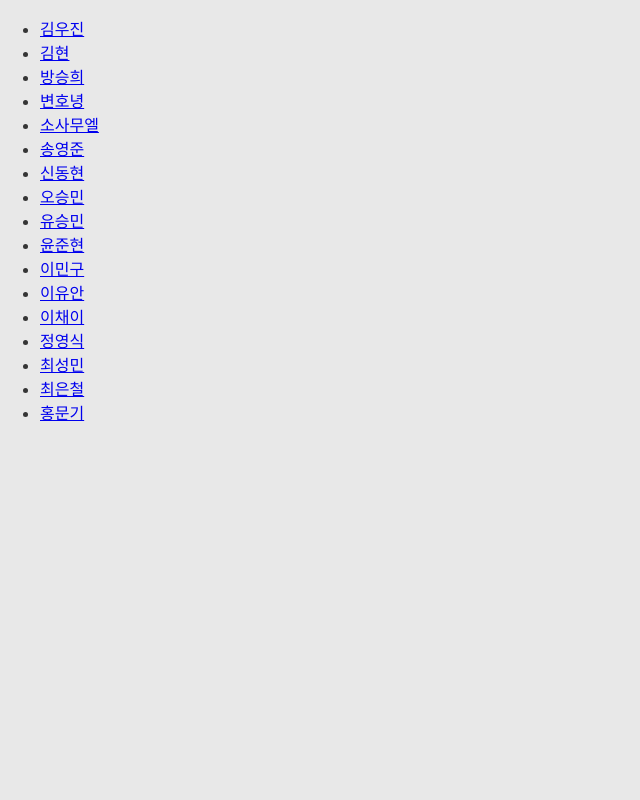
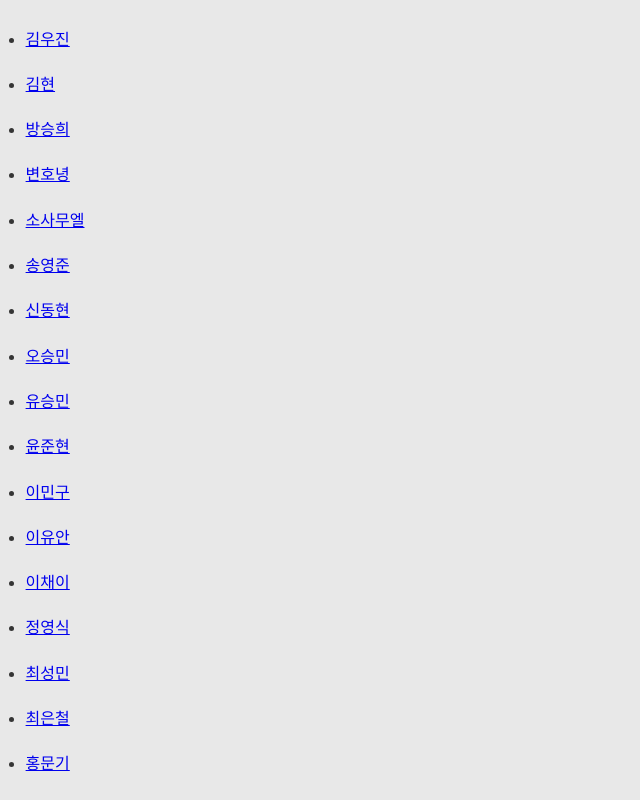
Before and after one commit to csm009177/Subject7, a React (Create React App) app in the folder app/: page / in a window 1280 px wide. Shown: the whole page, without its empty margins (0-640 px from the left). Built offline with nearby package versions, Linux system fonts and the light colour scheme.

Commit message:
fix a tag id substring(1)

```diff
--- a/app/src/App.js
+++ b/app/src/App.js
@@ -1,6 +1,6 @@
 // import logo from './logo.svg';
 import './App.css';
-import {SideComponent} from './Component';
+import {SideComponent} from './SideComponent';
 
 
 function App() {
--- a/app/src/Component.js
+++ b/app/src/SideComponent.js
@@ -3,10 +3,10 @@ import { stateData } from "./data.js";
 
 export function SideComponent() {
   return (
-    <ul>
+    <ul id="sideUl">
       {stateData.map((item, index) => (
         <li key={index}>
-          <a href={item.hash}>{item.text}</a>
+          <a id={item.hash.substring(1)} href={item.hash}>{item.text}</a>
         </li>
       ))}
     </ul>
--- a/app/src/index.css
+++ b/app/src/index.css
@@ -9,17 +9,38 @@ body {
   -moz-osx-font-smoothing: grayscale;
 }
 
-
-#side {
-  width:25vw;
-  height:100vh;
-}
-#board {
-  width:75vw;
-  height:100vh;
-}
-
 code {
   font-family: source-code-pro, Menlo, Monaco, Consolas, 'Courier New',
     monospace;
 }
+
+a {
+  height: auto;
+}
+
+#side {
+  width: 25vw;
+  height: 100vh;
+}
+
+#sideUl {
+  margin: auto;
+  margin: 0;
+  padding:2vw;
+  width: 25vw;
+  height: 100vh;
+  display: flex;
+  box-sizing: border-box;
+  flex-direction: column;
+  justify-content: space-between;
+  text-decoration-line: none;
+}
+
+.sideMenu {
+  text-decoration-line: none;
+}
+
+#board {
+  width: 75vw;
+  height: 100vh;
+}
```
